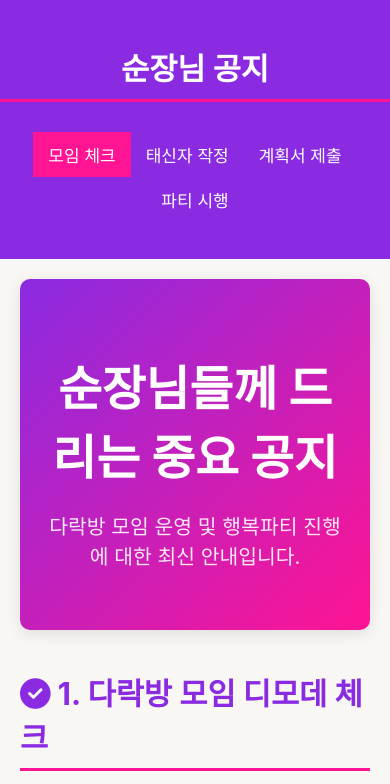
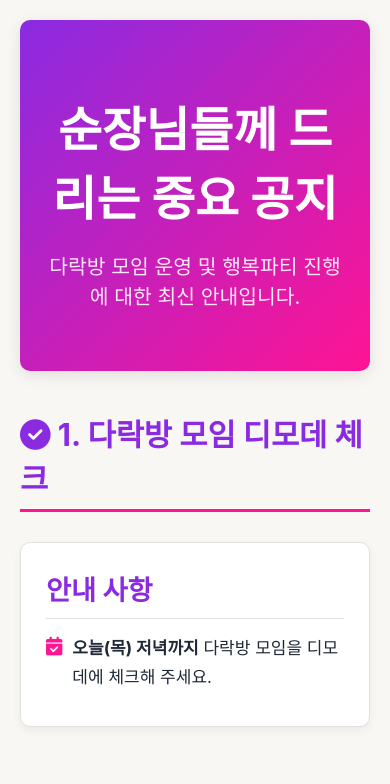
Before and after one commit to wjsdudgh21/250924NEWS, a plain HTML site: page index.html in a window 390 px wide. Shown: the top 784 px of the page. Drawn offline with Linux system fonts and the light colour scheme; a web font is replaced by a local one.

Commit message:
Update index.html

```diff
--- a/index.html
+++ b/index.html
@@ -14,8 +14,6 @@
             --text-color: #1f2937; /* 어두운 회색 */
             --card-background: #ffffff;
             --card-border: #e0e0e0;
-            --sidebar-width: 250px;
-            --header-height: 60px;
         }
 
         body {
@@ -24,53 +22,16 @@
             background-color: var(--background-color);
             color: var(--text-color);
             display: flex;
+            justify-content: center; /* Center the main content */
             min-height: 100vh;
             font-size: 17px; /* 기본 폰트 크기 증가 */
         }
 
-        /* Fixed Sidebar */
-        .sidebar {
-            width: var(--sidebar-width);
-            background-color: var(--primary-color);
-            color: #FFFFFF; /* 지능형 대비 보장 */
-            padding: 20px 0;
-            position: fixed;
-            height: 100%;
-            overflow-y: auto;
-            box-shadow: 2px 0 5px rgba(0,0,0,0.1);
-            z-index: 1000;
-        }
-
-        .sidebar h2 {
-            text-align: center;
-            margin-bottom: 30px;
-            color: #FFFFFF; /* 지능형 대비 보장 */
-        }
-
-        .sidebar ul {
-            list-style: none;
-            padding: 0;
-        }
-
-        .sidebar ul li a {
-            display: block;
-            padding: 15px 20px;
-            color: #FFFFFF; /* 지능형 대비 보장 */
-            text-decoration: none;
-            transition: background-color 0.3s ease;
-        }
-
-        .sidebar ul li a:hover,
-        .sidebar ul li a.active {
-            background-color: var(--secondary-color);
-        }
-
-        /* Main content area with offset */
+        /* Main content area */
         main {
-            margin-left: var(--sidebar-width); /* 사이드바 너비만큼 왼쪽 마진 */
-            flex-grow: 1;
-            padding: 40px; /* 충분한 padding */
+            padding: 40px;
             box-sizing: border-box;
+            width: 100%;
             max-width: 900px; /* 본문 최대 가로폭 제한 */
         }
 
@@ -98,7 +59,6 @@
 
         section {
             margin-bottom: 60px;
-            scroll-margin-top: 20px; /* Add scroll margin for better positioning */
         }
 
         h2 {
@@ -189,28 +149,8 @@
         }
 
         @media (max-width: 768px) {
-            body {
-                flex-direction: column;
-            }
-            .sidebar {
-                width: 100%;
-                height: auto;
-                position: relative;
-                box-shadow: none;
-            }
             main {
-                margin-left: 0;
                 padding: 20px;
-                max-width: 100%; /* 모바일에서는 가로폭 제한 해제 */
-            }
-            .sidebar ul {
-                display: flex;
-                flex-wrap: wrap;
-                justify-content: center;
-            }
-            .sidebar ul li a {
-                padding: 10px 15px;
-                white-space: nowrap;
             }
             .hero-section {
                 padding: 40px 20px;
@@ -225,17 +165,6 @@
     </style>
 </head>
 <body>
-    <aside class="sidebar">
-        <h2>순장님 공지</h2>
-        <nav>
-            <ul>
-                <li><a href="#meeting-check" class="active">모임 체크</a></li>
-                <li><a href="#new-believer">태신자 작정</a></li>
-                <li><a href="#party-plan">계획서 제출</a></li>
-                <li><a href="#party-execution">파티 시행</a></li>
-            </ul>
-        </nav>
-    </aside>
 
     <main>
         <div class="hero-section">
@@ -292,11 +221,15 @@
                         <li><i class="fas fa-play"></i> 다락방 대심방을 마친 다락은 행복 파티를 시행하시면 됩니다.</li>
                         <li><i class="fas fa-gift"></i> 지역장님께 말씀드려 방문자 선물을 미리 수령하세요.</li>
                         <li><i class="fas fa-camera"></i> 행복파티 후 인증사진을 잘 남겨 주세요. (아래 기준 참고)</li>
-                        <li><i class="fas fa-video"></i> 복음 영상은 아래 링크를 사용하시면 됩니다:
-                            <ul style="margin-top:10px; padding-left: 20px;">
-                                <li><i class="fab fa-youtube"></i> <a href="https://youtu.be/hch2iS64h7g?si=r8-lNgO-TeSD6DFo" target="_blank">담임목사님 복음 메시지</a></li>
-                                <li><i class="fab fa-youtube"></i> <a href="https://youtu.be/19uJ2XhPKU4?si=EaOwRp_OhhXR2gDt" target="_blank">사영리 샌드아트</a></li>
-                            </ul>
+                        <li>
+                            <i class="fas fa-video"></i>
+                            <div>
+                                <span>복음 영상은 아래 링크를 사용하시면 됩니다:</span>
+                                <ul style="margin-top:10px; padding-left: 0; list-style-type: none;">
+                                    <li style="margin-top: 5px;"><i class="fab fa-youtube"></i> <a href="https://youtu.be/hch2iS64h7g?si=r8-lNgO-TeSD6DFo" target="_blank">담임목사님 복음 메시지</a></li>
+                                    <li><i class="fab fa-youtube"></i> <a href="https://youtu.be/19uJ2XhPKU4?si=EaOwRp_OhhXR2gDt" target="_blank">사영리 샌드아트</a></li>
+                                </ul>
+                            </div>
                         </li>
                     </ul>
                 </div>
@@ -309,55 +242,6 @@
         </section>
     </main>
 
-    <script>
-        document.addEventListener('DOMContentLoaded', () => {
-            const sidebarLinks = document.querySelectorAll('.sidebar nav ul li a');
-            const sections = document.querySelectorAll('main section');
-
-            // Set active link on scroll
-            const observerOptions = {
-                root: null,
-                rootMargin: '0px 0px -50% 0px', // Trigger when section is in the middle of the viewport
-                threshold: 0
-            };
-
-            const observer = new IntersectionObserver((entries) => {
-                entries.forEach(entry => {
-                    const id = entry.target.id;
-                    const correspondingLink = document.querySelector(`.sidebar nav ul li a[href="#${id}"]`);
-                    if (entry.isIntersecting) {
-                        sidebarLinks.forEach(link => link.classList.remove('active'));
-                        if (correspondingLink) {
-                           correspondingLink.classList.add('active');
-                        }
-                    }
-                });
-            }, observerOptions);
-
-            sections.forEach(section => {
-                if (section) { // Null-Safe DOM Access
-                    observer.observe(section);
-                }
-            });
-
-            // Smooth scroll for sidebar links
-            sidebarLinks.forEach(link => {
-                link.addEventListener('click', function(event) {
-                    event.preventDefault();
-                    const targetId = this.getAttribute('href');
-                    if (targetId) {
-                        const targetSection = document.querySelector(targetId);
-                        if (targetSection) { // Null-Safe DOM Access
-                            const offsetTop = targetSection.offsetTop;
-                            window.scrollTo({
-                                top: offsetTop - 20, // Adjust for some spacing from the top
-                                behavior: 'smooth'
-                            });
-                        }
-                    }
-                });
-            });
-        });
-    </script>
+    <!-- Sidebar related script is removed -->
 </body>
 </html>
```
